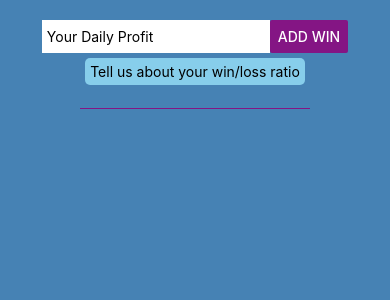
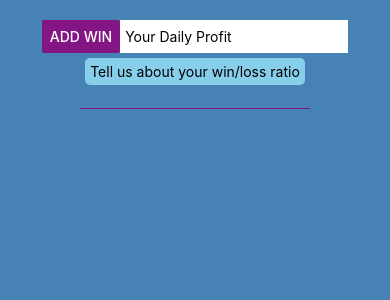
Before and after one commit to LeroyJah/React_Native_Course_1, a React Native app: screen / in a window 390 px wide. Shown: the top 300 px of the page. Built offline with nearby package versions, Linux system fonts and the light colour scheme.

Commit message:
default flexbox

```diff
--- a/App.js
+++ b/App.js
@@ -65,8 +65,8 @@ const styles = StyleSheet.create({
     backgroundColor: 'steelblue',
     // flexDirection: 'row'
   }, inputContainer: {
-    flexDirection: 'row',
-    justifyContent: 'space-between',
+    flexDirection: 'row-reverse',
+    // justifyContent: 'space-between',
   }, submitButton: {
     color: '#841584'
   }, separator: {
```
